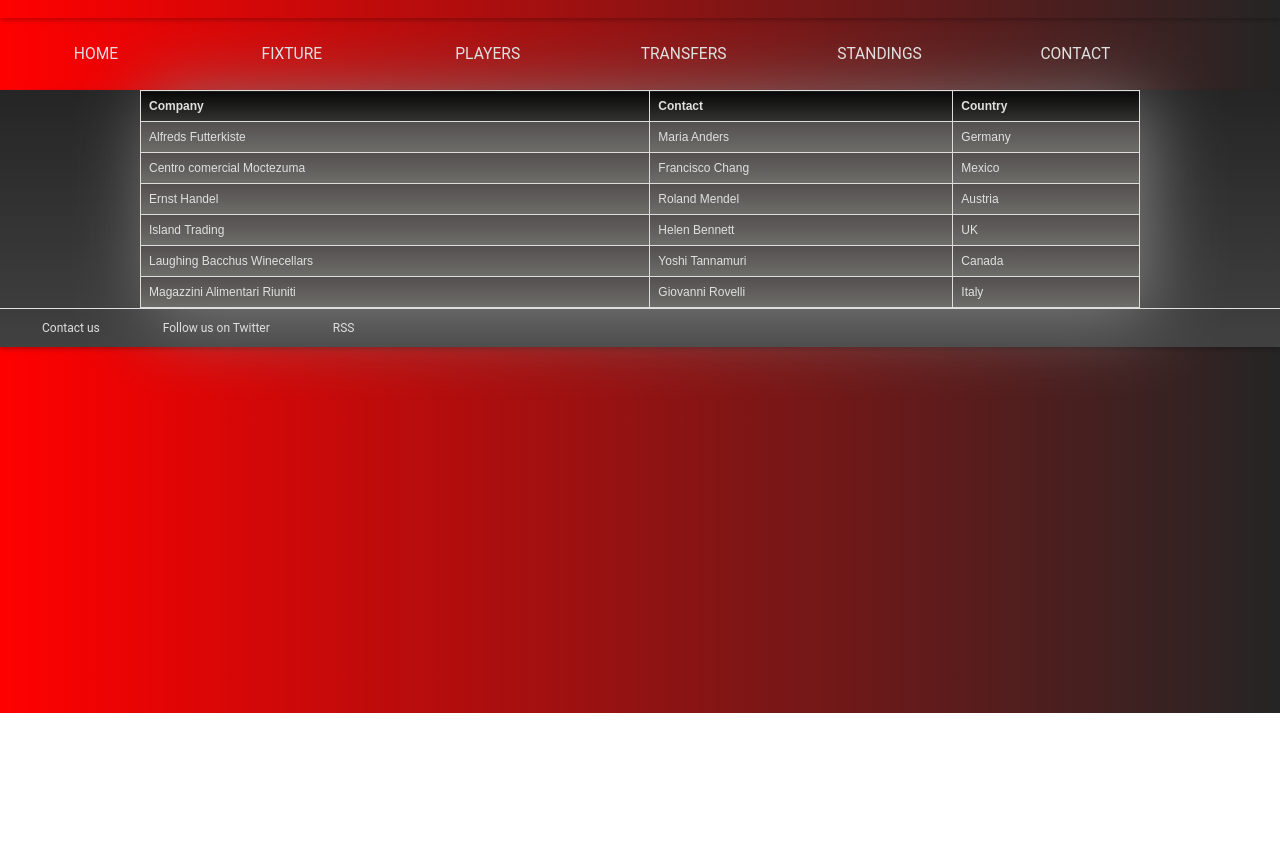
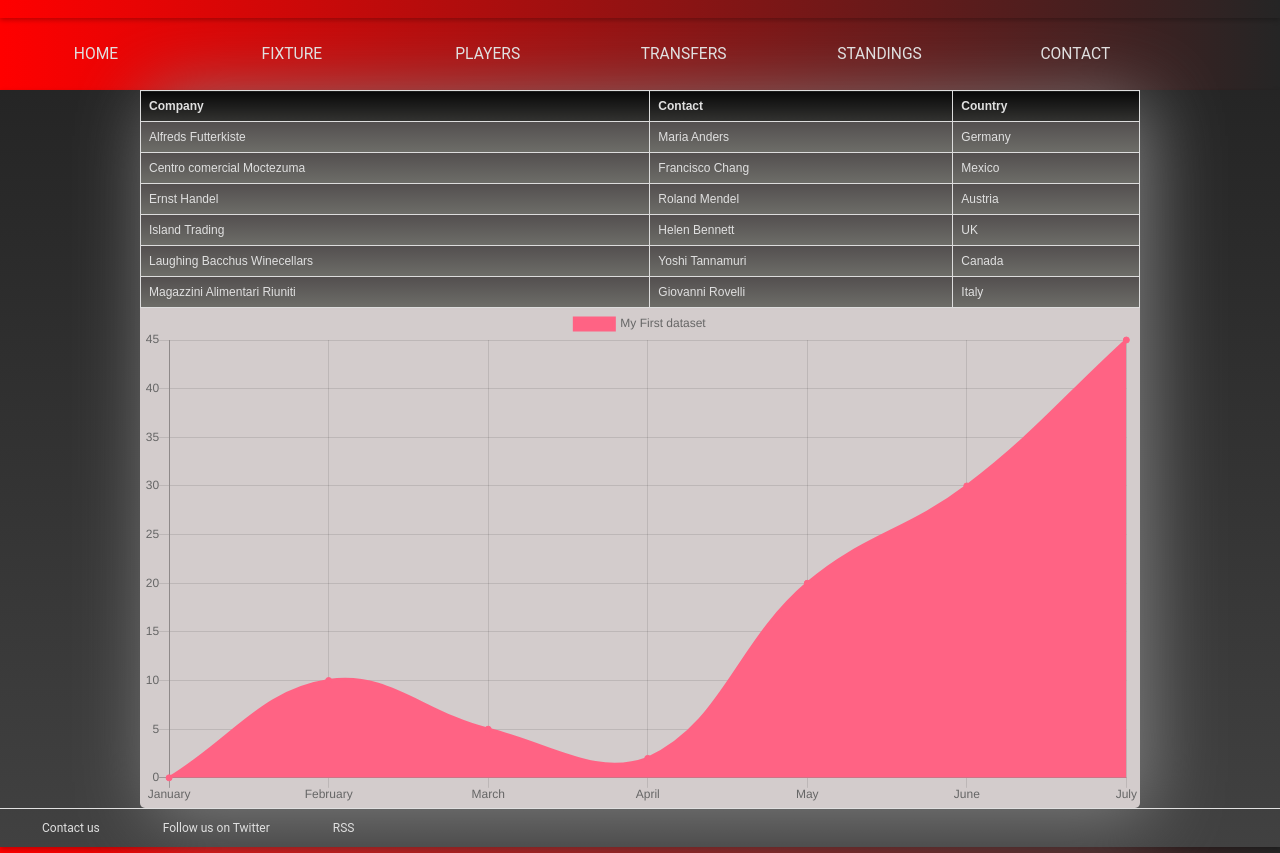
Before and after one commit to yalcinos/wmdd4820-Term1Project, a website: page standings.html in a window 1280 px wide. Shown: the part 87-940 px from the top of the page. Before the commit the page ends 800 px from the top, so only its background shows below. Drawn offline with nearby package versions, Linux system fonts and the light colour scheme; no server answers.

Commit message:
Feat:Add Chart js to standings page.

```diff
--- a/package.json
+++ b/package.json
@@ -15,5 +15,8 @@
   "bugs": {
     "url": "https://github.com/yalcinos/wmdd4820-Term1Project/issues"
   },
-  "homepage": "https://github.com/yalcinos/wmdd4820-Term1Project#readme"
+  "homepage": "https://github.com/yalcinos/wmdd4820-Term1Project#readme",
+  "dependencies": {
+    "chart.js": "^2.8.0"
+  }
 }
--- a/standings.html
+++ b/standings.html
@@ -5,6 +5,7 @@
     <title>Galatasaray SK Fan Page</title>
     <meta charset="UTF-8">
     <link rel="stylesheet" href="gs.css">
+    <script src="https://cdn.jsdelivr.net/npm/chart.js@2.8.0"></script>
 
 </head>
 <body>
@@ -68,6 +69,7 @@
                       <td>Italy</td>
                     </tr>
                   </table>
+                  <canvas id="myChart"></canvas>
             </section>
           <footer>
             <ul>
@@ -77,6 +79,7 @@
             </ul>
           </footer>
         </main>
-        <script type="text/javascript" src="index.js"></script>
+        <script type="text/javascript" src="standings.js"></script>
+
       </body>
 </html>
--- /dev/null
+++ b/standings.js
@@ -0,0 +1,51 @@
+/*
+ *
+ *
+ * Get Transfer of Galatasaray with FootBall-API
+ *
+ *
+ */
+var getAllFixtureData = new Request('https://api-football-v1.p.rapidapi.com/v2/transfers/team/645 ', {
+	headers: new Headers({
+		'Content-Type': 'text/plain',
+        'X-RapidAPI-Key':'dc03adc6e7mshf1c57d344b8843ep16cc1fjsnca50c7807d33'
+	})
+});
+fetch(getAllFixtureData)
+  .then(function(response) {
+    if (!response.ok) {
+    throw Error(response.statusText);
+  }
+  // Read the response as json.
+  return response.json();
+})
+.then(function(responseAsJson) {
+  console.log(responseAsJson);
+
+
+});
+ /*
+ *
+ *End of Transfer Part
+ *
+ */
+
+var ctx = document.getElementById('myChart').getContext('2d');
+var chart = new Chart(ctx, {
+    // The type of chart we want to create
+    type: 'line',
+
+    // The data for our dataset
+    data: {
+        labels: ['January', 'February', 'March', 'April', 'May', 'June', 'July'],
+        datasets: [{
+            label: 'My First dataset',
+            backgroundColor: 'rgb(255, 99, 132)',
+            borderColor: 'rgb(255, 99, 132)',
+            data: [0, 10, 5, 2, 20, 30, 45]
+        }]
+    },
+
+    // Configuration options go here
+    options: {}
+});
```
Also changed, not shown: 1 other file.
